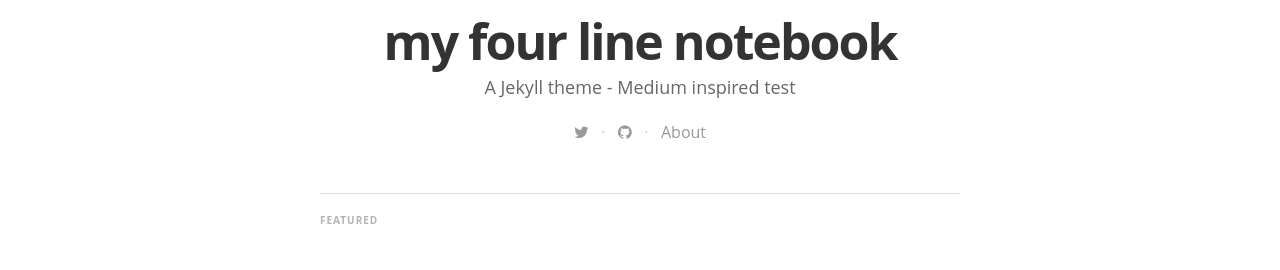
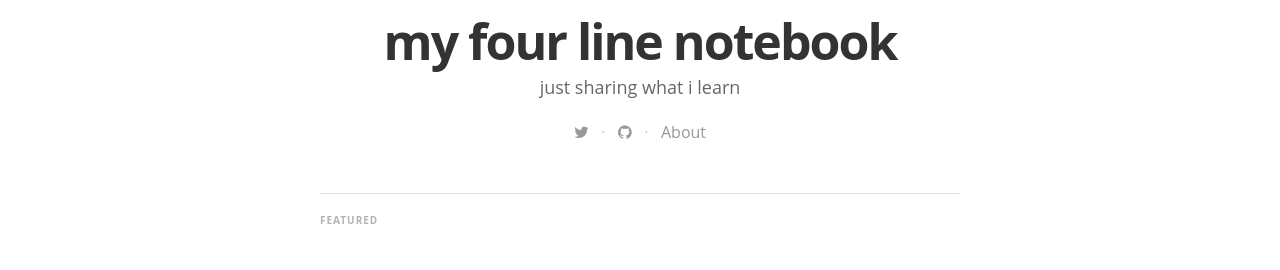
Before and after one commit to ganeshramr/ganeshramr.github.io, a Jekyll site: the page built from index.html, in a window 1280 px wide. Shown: the part 518-788 px from the top of the page. Built offline with Jekyll 4.4.1, drawn with Linux system fonts in a browser that asks for light colours; nearby versions of some CDN libraries; some web fonts are replaced; Markdown is read by kramdown in place of the engine named in the settings; the list of posts is cut into pages by our own code.

Commit message:
Update _config.yml

```diff
--- a/_config.yml
+++ b/_config.yml
@@ -5,8 +5,7 @@ highlighter: pygments
 # Site settings
 title: "my four line notebook"
 description:  # this means to ignore newlines until "email:"
-   A Jekyll theme - Medium inspired
-   test
+   just sharing what i learn
 email: mailganesh@icloud.com
 #blog logo
 logo: "/assets/images/G.png"
```
